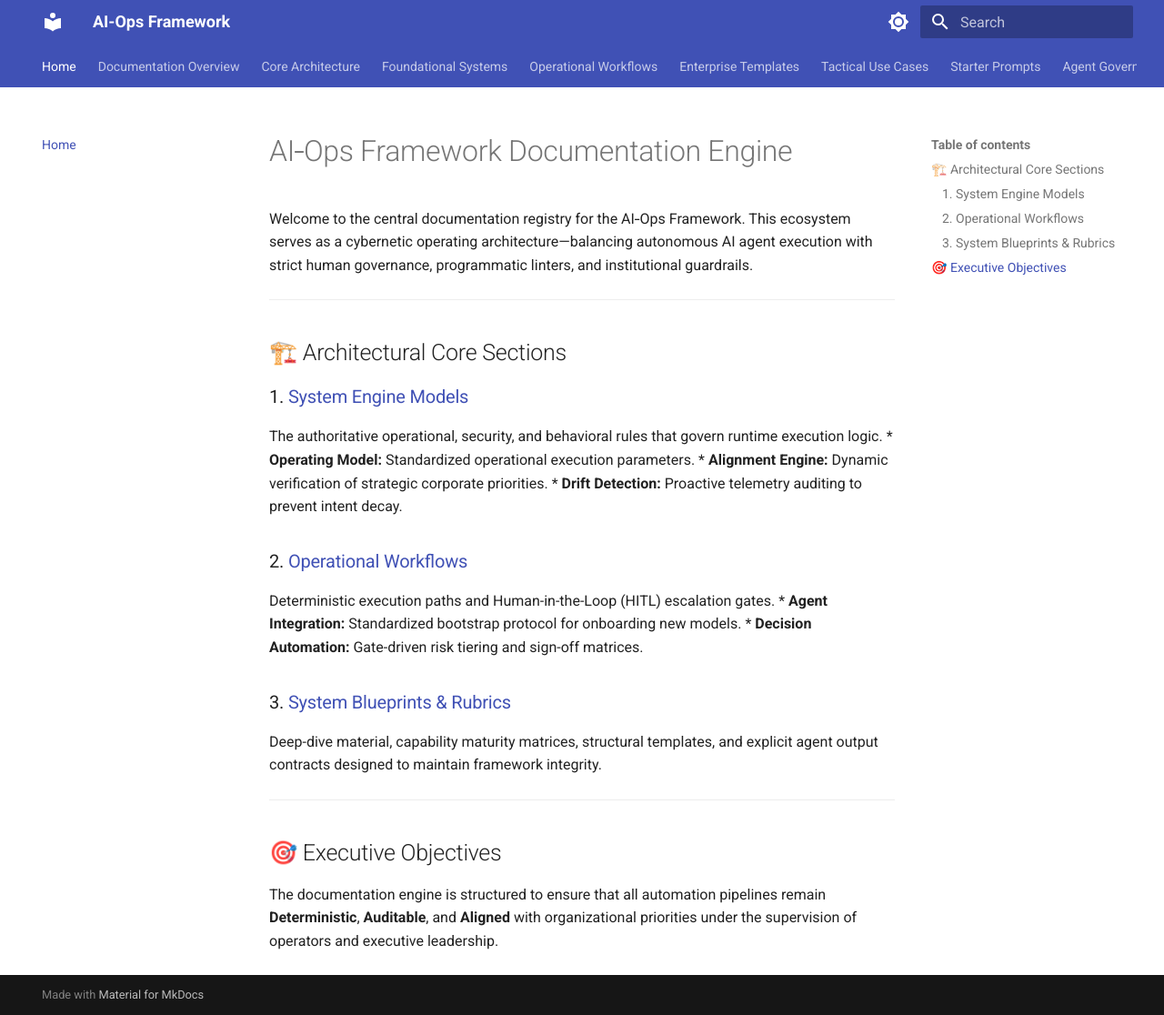
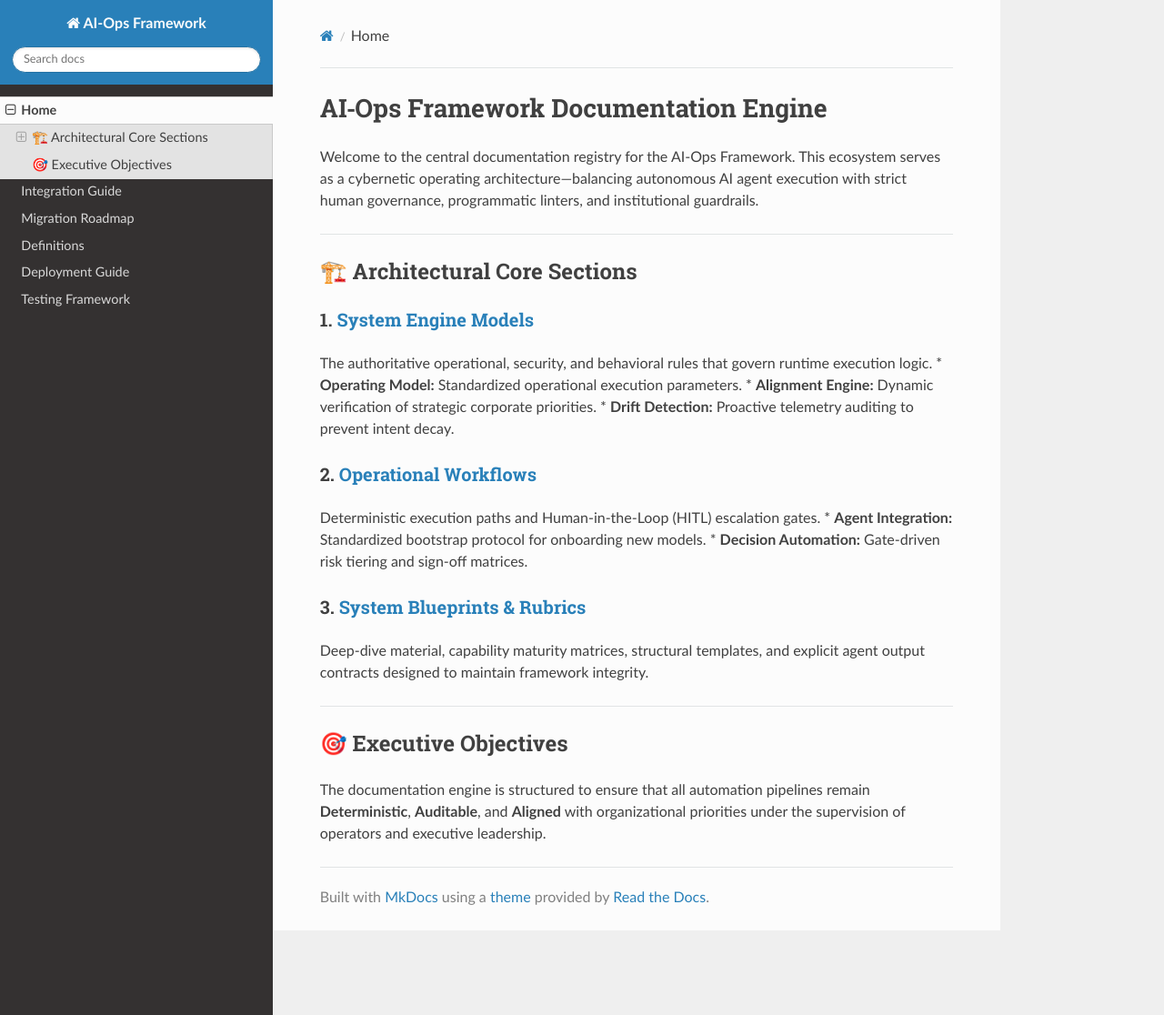
Before and after one commit to proudtobe1/ai-ops-framework, an MkDocs documentation site: the page built from docs/index.md, in a window 1280 px wide and 1116 px high. Shown: the whole window at 91% size. Built offline with MkDocs 1.6.1, drawn with Linux system fonts in a browser that asks for light colours; nearby versions of some CDN libraries; some of the changed lines change nothing that is shown.

Commit message:
fix: restore mkdocs.yml for documentation build

```diff
--- a/mkdocs.yml
+++ b/mkdocs.yml
@@ -1,136 +1,9 @@
 site_name: AI-Ops Framework
-site_description: An automation‑ready operating system and governance framework for modern organizations.
-site_author: Mary Jane and Company, LLC
-site_url: https://proudtobe1.github.io/ai-ops-framework
-
-strict: true
-
-theme:
-  name: material
-  palette:
-    - media: "(prefers-color-scheme: light)"
-      scheme: default
-      primary: indigo
-      accent: indigo
-      toggle:
-        icon: material/brightness-7
-        name: Switch to dark mode
-    - media: "(prefers-color-scheme: dark)"
-      scheme: slate
-      primary: indigo
-      accent: indigo
-      toggle:
-        icon: material/brightness-4
-        name: Switch to light mode
-  features:
-    - navigation.tabs
-    - navigation.sections
-    - navigation.top
-    - search.suggest
-    - search.highlight
-
-plugins:
-  - search
-
-markdown_extensions:
-  - pymdownx.superfences
-  - pymdownx.highlight:
-      anchor_linenums: true
-  - tables
-  - admonition
-
+theme: readthedocs
 nav:
   - Home: index.md
-
-  - Documentation Overview:
-      - Overview: docs/ai-ops-docs-overview.md
-      - Visual Index: docs/ai-ops-docs-visual-index.md
-      - Operating Playbook: docs/ai-ops-docs-operating-playbook.md
-
-  - Core Architecture:
-      - System Overview: docs/ai-ops-system-overview.md
-      - Deep Dive: docs/ai-ops-architecture-deep-dive.md
-      - Data Flow: docs/ai-ops-data-flow.md
-      - Expanded Diagrams: docs/ai-ops-docs-expanded-diagrams.md
-      - Dependency Map: docs/ai-ops-docs-dependency-map.md
-      - LLM Loading Guide: docs/ai-ops-docs-llm-loading-guide.md
-
-  - Foundational Systems:
-      - Architecture Operating Model: systems/ai-ops-architecture-operating-model.md
-      - Alignment Engine: systems/ai-ops-system-alignment-engine.md
-      - Behavioral Guardrails: systems/ai-ops-system-behavioral-guardrails.md
-      - Communication Cadence: systems/ai-ops-system-communication-cadence.md
-      - Communication Engine: systems/ai-ops-system-communication-engine.md
-      - Drift Detection: systems/ai-ops-system-drift-detection.md
-      - Knowledge Model: systems/ai-ops-system-knowledge-model.md
-      - Memory Context: systems/ai-ops-system-memory-context.md
-      - Operating Model: systems/ai-ops-system-operating-model.md
-      - Operational Metrics: systems/ai-ops-system-operational-metrics.md
-      - Reasoning Framework: systems/ai-ops-system-reasoning-framework.md
-      - Security & Compliance: systems/ai-ops-system-security-compliance.md
-
-  - Operational Workflows:
-      - Overview: workflows/README.md
-      - AI Agent Integration: workflows/ai-ops-workflow-ai-agent-integration.md
-      - Decision Automation: workflows/ai-ops-workflow-decision-automation.md
-      - Operational Cadence: workflows/ai-ops-workflow-operational-cadence.md
-
-  - Enterprise Templates:
-      - Overview: templates/README.md
-      - Alignment Check: templates/ai-ops-template-alignment-check.md
-      - Change Request: templates/ai-ops-template-change-request.md
-      - Decision Record: templates/ai-ops-template-decision-record.md
-      - Dependency Review: templates/ai-ops-template-dependency-review.md
-      - Escalation Report: templates/ai-ops-template-escalation-report.md
-      - Executive Brief: templates/ai-ops-template-executive-brief.md
-      - Incident Report: templates/ai-ops-template-incident-report.md
-      - Operational Readiness: templates/ai-ops-template-operational-readiness-review.md
-      - Post Mortem: templates/ai-ops-template-post-mortem.md
-      - QA Review: templates/ai-ops-template-qa-review.md
-      - Root Cause Analysis: templates/ai-ops-template-rca.md
-      - Risk Review: templates/ai-ops-template-risk-review.md
-      - Runbook: templates/ai-ops-template-runbook.md
-      - Service Level Review: templates/ai-ops-template-service-level-review.md
-      - SLO Definition: templates/ai-ops-template-slo-definition.md
-      - Status Update: templates/ai-ops-template-status-update.md
-      - Weekly Report: templates/ai-ops-template-weekly-report.md
-
-  - Tactical Use Cases:
-      - Overview: use-cases/README.md
-      - Incident Review: use-cases/ai-ops-use-case-incident-review.md
-      - Roadmap Alignment: use-cases/ai-ops-use-case-roadmap-alignment.md
-      - Sprint Planning: use-cases/ai-ops-use-case-sprint-planning.md
-      - Weekly Ops Review: use-cases/ai-ops-use-case-weekly-ops-review.md
-
-  - Starter Prompts:
-      - Overview: starter-prompts/README.md
-      - Alignment Check: starter-prompts/prompt-alignment-check.md
-      - Decision Tree: starter-prompts/prompt-decision-tree.md
-      - Risk Review: starter-prompts/prompt-risk-review.md
-      - Weekly Summary: starter-prompts/prompt-weekly-summary.md
-
-  - Agent Governance & Lifecycle:
-      - Behavior Rules: docs/ai-agent-behavior-rules.md
-      - Certification Pathway: docs/ai-agent-certification-pathway.md
-      - Evaluation Rubric: docs/ai-agent-evaluation-rubric.md
-      - Failure Modes & Recovery: docs/ai-agent-failure-modes-recovery.md
-      - Integration Guide: docs/ai-agent-integration-guide.md
-      - Integration Model: docs/ai-agent-integration.md
-      - Output Contract: docs/ai-agent-output-contract.md
-      - Test Suite: docs/ai-agent-test-suite.md
-      - Contribution Governance: docs/ai-ops-contribution-governance-model.md
-      - Maturity Model: docs/ai-ops-maturity-model.md
-      - Framework Extensions: docs/ai-ops-framework-extension-guide.md
-
-  - Framework Reference:
-      - Model Card: docs/AI_OPS_MODEL_CARD.md
-      - Module Registry: docs/AI_OPS_MODULE_REGISTRY.md
-      - Glossary: docs/GLOSSARY.md
-      - FAQ: docs/FAQ.md
-      - Examples: docs/EXAMPLES.md
-      - Roadmap: docs/ROADMAP.md
-
-  - Legal & Governance:
-      - Code of Conduct: .github/CODE_OF_CONDUCT.md
-      - Contributing Guide: .github/CONTRIBUTING.md
-      - Project Governance: .github/PROJECT_GOVERNANCE.md
+  - Integration Guide: docs/ai-ops-agent-integration-guide.md
+  - Migration Roadmap: docs/ai-ops-framework-migration-roadmap.md
+  - Definitions: docs/ai-ops-framework-definitions.md
+  - Deployment Guide: docs/ai-ops-deployment-guide.md
+  - Testing Framework: docs/ai-ops-testing-framework.md
```
